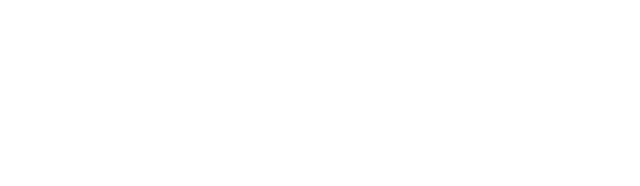
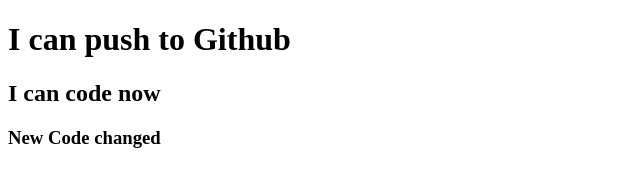
Before and after one commit to Monira-Jahan/my-first-repo, a plain HTML site: page index.html in a window 1280 px wide. Shown: the whole page, without its empty margins (0-640 px from the left). Drawn offline with Linux system fonts and the light colour scheme.

Commit message:
added header

```diff
--- a/index.html
+++ b/index.html
@@ -7,6 +7,8 @@
     <title>My First Github Repository</title>
 </head>
 <body>
-
+  <h1> I can push to Github</h1>
+  <h2>I can code now</h2>
+  <h3>New Code changed</h3>
 </body>
 </html>
```
